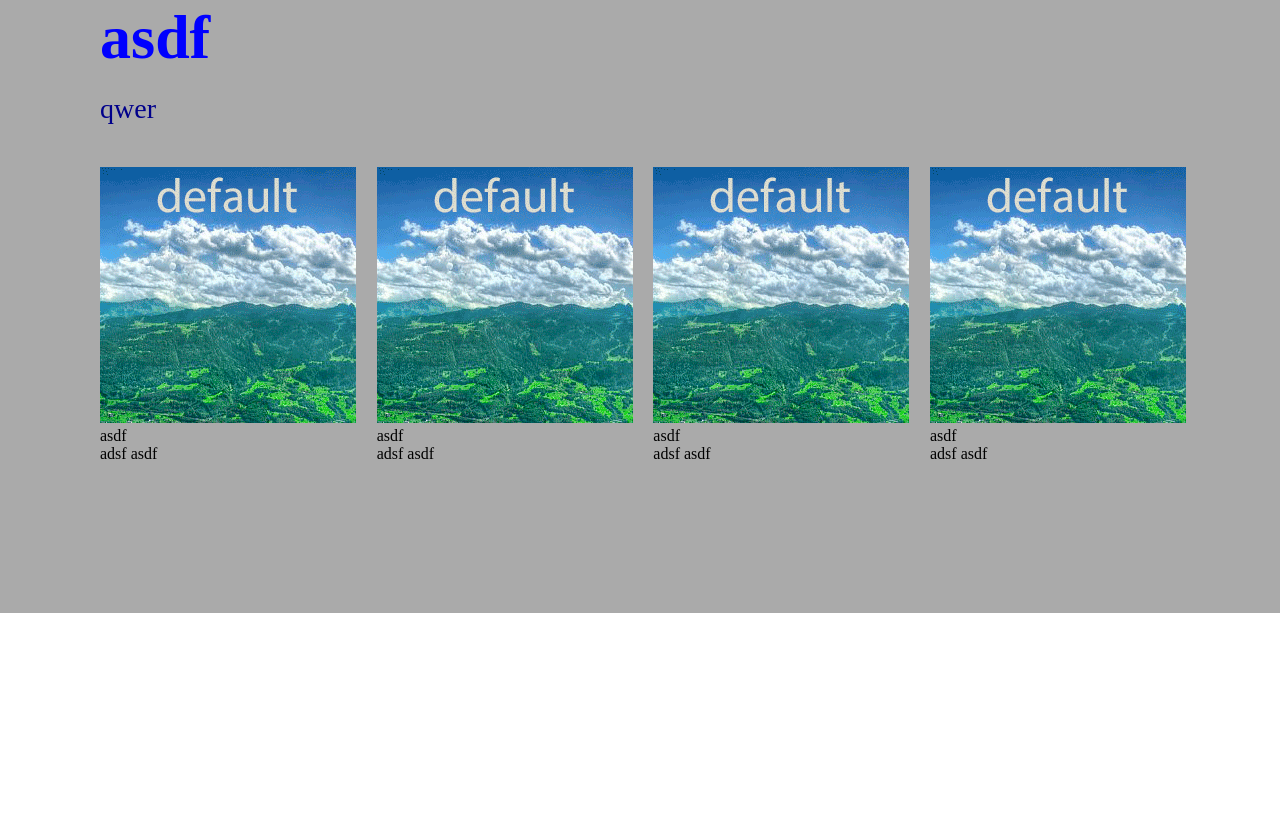
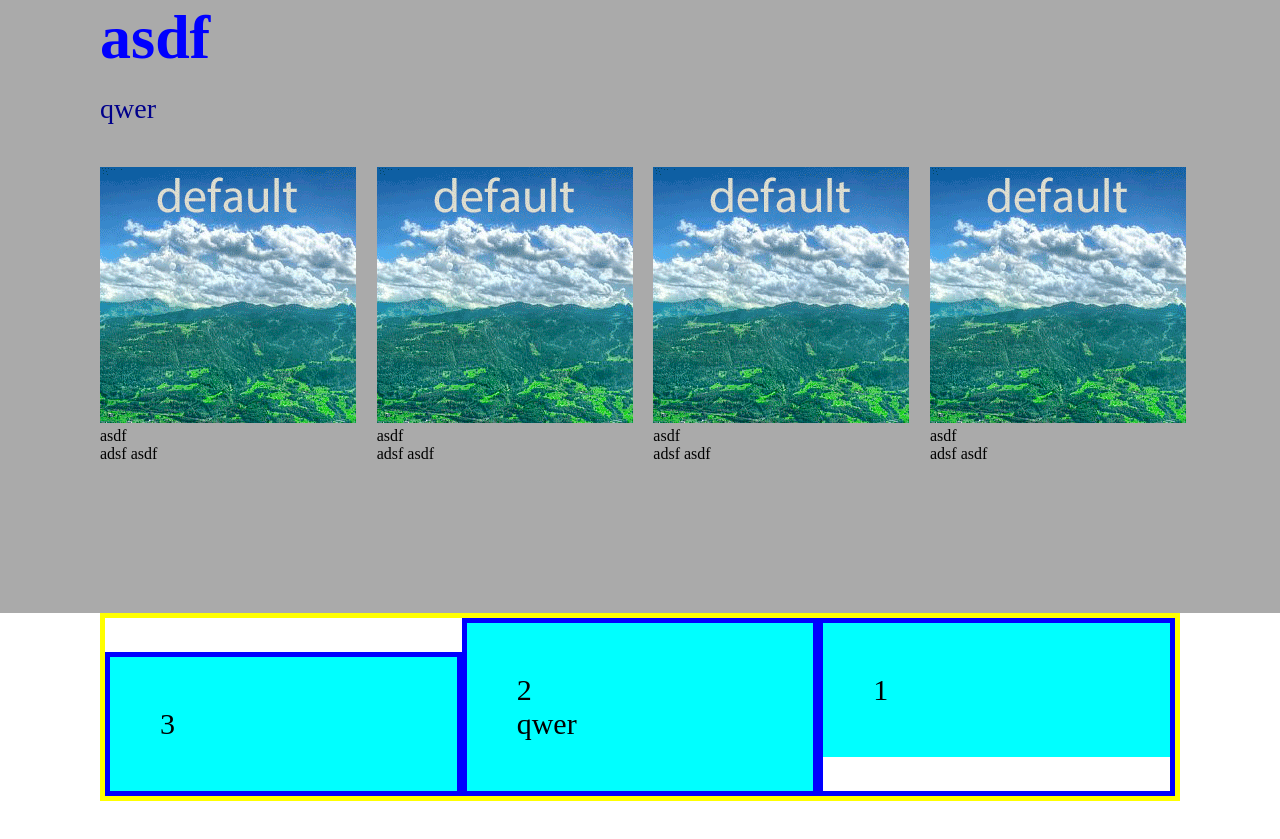
Before and after one commit to Vadim2011/SmallProjectPolytech, a plain HTML site: page _learn_html_css_js/_index.html in a window 1280 px wide. Shown: the part 833-1672 px from the top of the page. Drawn offline with Linux system fonts and the light colour scheme.

Commit message:
5.0 flex

```diff
--- a/_learn_html_css_js/_index.html
+++ b/_learn_html_css_js/_index.html
@@ -79,6 +79,23 @@
     </div>
   </div>
 
+  <div class="wrapper">
+    <div class="block-flex">
+      <div class="block-flex__row">
+        <div class="block-flex__column  block-flex__col1">
+          <div class="block-flex__item">1</div>
+        </div>
+        <div class="block-flex__column block-flex__col2">
+          <div class="block-flex__item ">2 <br> qwer</div>
+        </div>
+        <div class="block-flex__column block-flex__col3">
+          <div class="block-flex__item">3</div>
+        </div>
+      </div>
+    </div>
+  </div>
+
+
 
 
 
--- a/_learn_html_css_js/info_css.txt
+++ b/_learn_html_css_js/info_css.txt
@@ -72,3 +72,6 @@ for animation
   left: 0;
   border-radius: 50%;
 }
+
+
+# flex
--- a/_learn_html_css_js/scss/main.scss
+++ b/_learn_html_css_js/scss/main.scss
@@ -148,3 +148,60 @@
   height: 100%;
   object-fit: cover;
 }
+
+
+.block-flex {
+
+  &__row {
+    display: flex;
+    // display: inline-flex;
+    justify-content: start;
+    justify-content: end;
+    justify-content: space-between;
+    justify-content:space-around;
+
+    align-items:stretch;
+    align-items: start;
+    align-items: end;
+    align-items: center;
+
+    flex-wrap: nowrap;
+    flex-wrap: wrap;
+    flex-wrap: wrap-reverse;
+
+    border: 5px solid yellow;
+    margin: 0 0 20px 0;
+  }
+
+  &__column {
+    border: 5px solid blue;
+    flex-basis: 200px;
+    flex-grow: 1;
+    flex-shrink: 1;
+    flex: 1 1 200px;
+  }
+
+  &__item {
+    background-color: aqua;
+    padding: 50px;
+    font-size: 30px;
+  }
+}
+
+.block-flex__col1 {
+  align-self:stretch;
+  order: 3;
+  // flex-basis: auto;
+  // flex-basis: 30%;
+}
+
+.block-flex__col2 {
+  align-self:flex-end;
+  order: 2;
+  // flex-basis: 80px;
+}
+
+.block-flex__col3 {
+  align-self:flex-start;
+  order: 1;
+}
```
Also changed, not shown: _learn_html_css_js/info_html.txt (+40 -0 lines), _learn_html_css_js/css/main.css.
